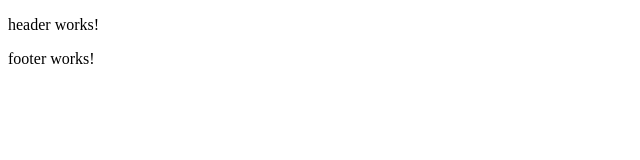
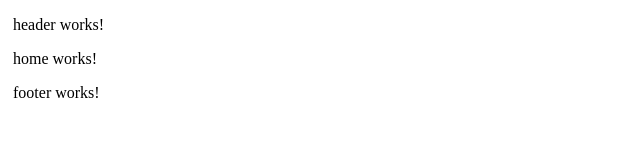
Before and after one commit to rebootcas/RCS_PR_002, an Angular app in the folder vfashion/: page / in a window 1280 px wide. Shown: the top 160 px of the page, without its empty margins (0-640 px from the left). Built offline with nearby package versions, Linux system fonts and the light colour scheme.

Commit message:
routing updated

```diff
--- a/vfashion/src/app/app-routing.module.ts
+++ b/vfashion/src/app/app-routing.module.ts
@@ -1,7 +1,12 @@
 import { NgModule } from '@angular/core';
 import { RouterModule, Routes } from '@angular/router';
+import { HomeComponent } from './components/home/home.component';
 
-const routes: Routes = [];
+const routes: Routes = [  {
+  path:'', component:HomeComponent
+}
+
+];
 
 @NgModule({
   imports: [RouterModule.forRoot(routes)],
--- a/vfashion/src/app/app.component.html
+++ b/vfashion/src/app/app.component.html
@@ -1,2 +1,5 @@
+<div class="container">
 <app-header></app-header>
+<router-outlet></router-outlet>
 <app-footer></app-footer>
+</div>
--- a/vfashion/src/styles.css
+++ b/vfashion/src/styles.css
@@ -1 +1,4 @@
-/* You can add global styles to this file, and also import other style files */
+.container{
+    margin-left: 5px;
+    margin-right: 5px;
+}
```
